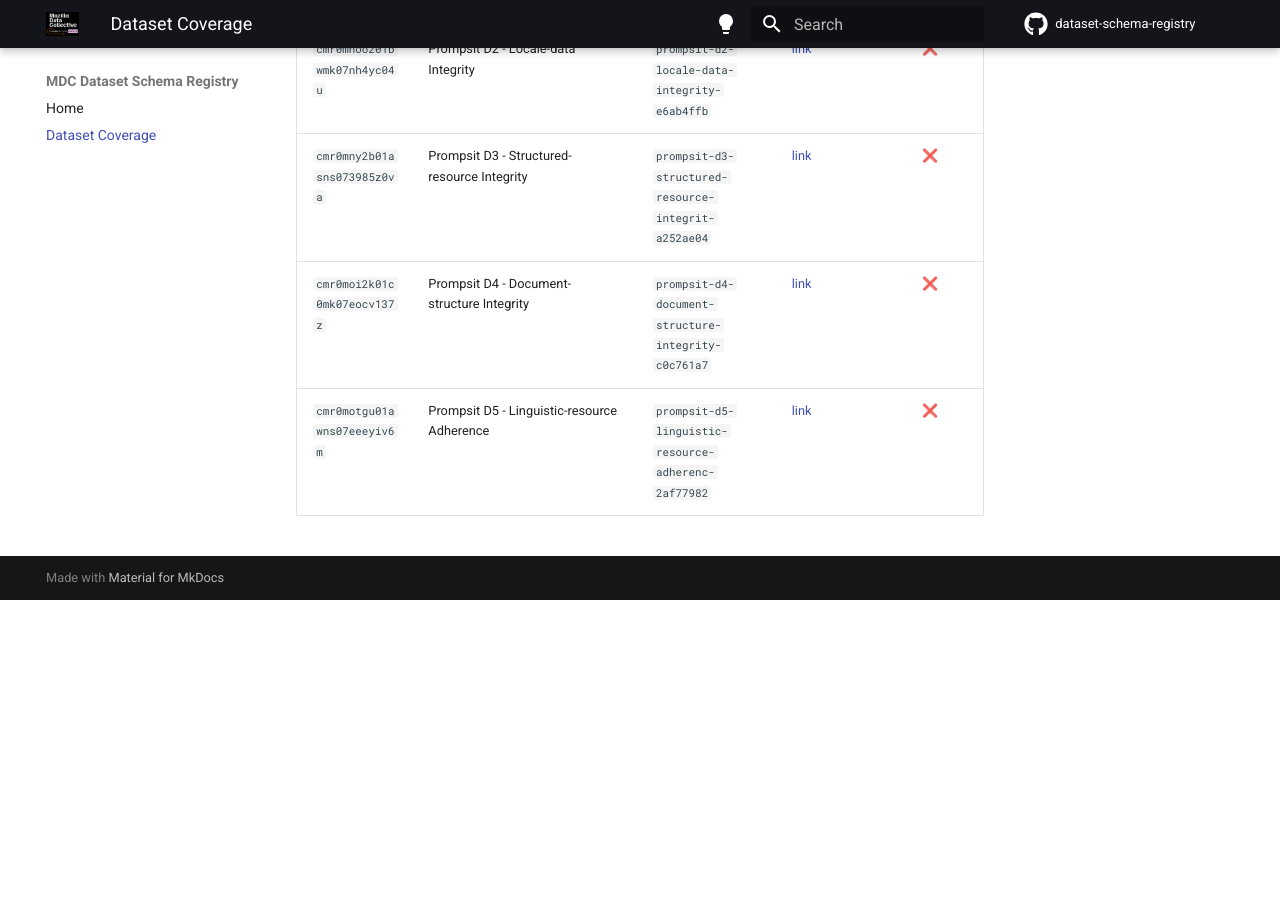
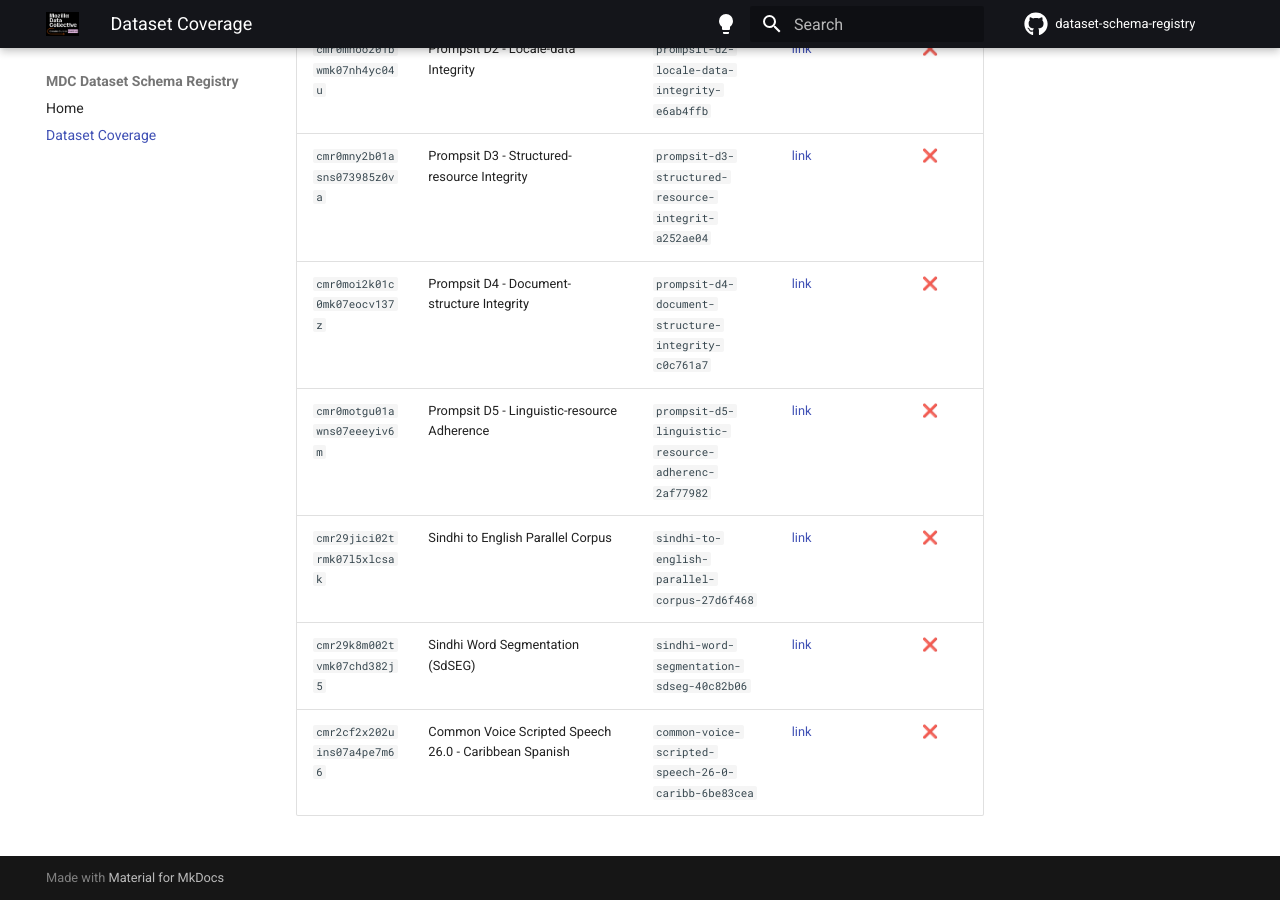
Before and after one commit to Mozilla-Data-Collective/dataset-schema-registry, an MkDocs documentation site: the page built from docs/dataset-coverage.md, in a window 1280 px wide and 900 px high, scrolled down 90687 px. Built offline with MkDocs 1.6.1 and Material for MkDocs 9.7.7, drawn with Linux system fonts in a browser that asks for light colours; comment, search, counter and statistics services are not loaded; before the commit the page ends 91287 px from its top, so only the background shows below that; part of the change alters nothing that is shown; some of the changed text lies outside the part shown.

Commit message:
chore: update dataset coverage [skip ci]

```diff
--- a/docs/dataset-coverage.md
+++ b/docs/dataset-coverage.md
@@ -8,10 +8,10 @@ schema in this registry and which ones are still missing.
     `registry/<dataset_id>/schema.yaml` file.  See the
     [Home](index.md) for details.
 
-**Last updated:** 2026-07-01
-**Total datasets in sitemap:** 887
+**Last updated:** 2026-07-02
+**Total datasets in sitemap:** 890
 **Schemas registered:** 409 ✅
-**Schemas missing:** 478 ❌
+**Schemas missing:** 481 ❌
 
 | ID | Name | Slug | Dataset page | Schema registered |
 |----|------|------|-------------|:-----------------:|
@@ -447,7 +447,7 @@ schema in this registry and which ones are still missing.
 | `cmq8fbsco01i5l207zvaorg0m` | AIRI AI4TALK Khakas-Russian Translation | `airi-ai4talk-khakas-russian-translation-1be0c384` | [link](https://mozilladatacollective.com/datasets/cmq8fbsco01i5l207zvaorg0m) | ❌ |
 | `cmq9hfevy02j3l207h80wyon8` | AIRI AI4TALK Meadow Mari ASR | `airi-ai4talk-meadow-mari-asr-b00cb00d` | [link](https://mozilladatacollective.com/datasets/cmq9hfevy02j3l207h80wyon8) | ❌ |
 | `cmq9hqu3k02jbl2074u0yvk2i` | Bulu-ASR-Dataset | `bulu-asr-dataset-3dd205aa` | [link](https://mozilladatacollective.com/datasets/cmq9hqu3k02jbl2074u0yvk2i) | ❌ |
-| `cmq9htcx402gbmk07g00d1u67` | Batanga-ALCAM-MultimodalDataset | `batanga-alcam-multimodaldataset-13c101d6` | [link](https://mozilladatacollective.com/datasets/cmq9htcx402gbmk07g00d1u67) | ❌ |
+| `cmq9htcx402gbmk07g00d1u67` | Batanga-ALCAM-MultimodalDataset | `batanga-alcam-multimodaldataset-ed1009ee` | [link](https://mozilladatacollective.com/datasets/cmq9htcx402gbmk07g00d1u67) | ❌ |
 | `cmq9hwfbr02gfmk07m1jgvwje` | Basaa-ASR-Dataset | `basaa-asr-dataset-dd3e2174` | [link](https://mozilladatacollective.com/datasets/cmq9hwfbr02gfmk07m1jgvwje) | ❌ |
 | `cmq9hxeod02gjmk07d9pq7jau` | Ewondo-ASR-Dataset | `ewondo-asr-dataset-a2d44d9f` | [link](https://mozilladatacollective.com/datasets/cmq9hxeod02gjmk07d9pq7jau) | ❌ |
 | `cmq9hxttl02jll207dw9krgw7` | Eton-ASR-Dataset | `eton-asr-dataset-0c68aa5d` | [link](https://mozilladatacollective.com/datasets/cmq9hxttl02jll207dw9krgw7) | ❌ |
@@ -902,3 +902,6 @@ schema in this registry and which ones are still missing.
 | `cmr0mny2b01asns073985z0va` | Prompsit D3 - Structured-resource Integrity | `prompsit-d3-structured-resource-integrit-a252ae04` | [link](https://mozilladatacollective.com/datasets/cmr0mny2b01asns073985z0va) | ❌ |
 | `cmr0moi2k01c0mk07eocv137z` | Prompsit D4 - Document-structure Integrity | `prompsit-d4-document-structure-integrity-c0c761a7` | [link](https://mozilladatacollective.com/datasets/cmr0moi2k01c0mk07eocv137z) | ❌ |
 | `cmr0motgu01awns07eeeyiv6m` | Prompsit D5 - Linguistic-resource Adherence | `prompsit-d5-linguistic-resource-adherenc-2af77982` | [link](https://mozilladatacollective.com/datasets/cmr0motgu01awns07eeeyiv6m) | ❌ |
+| `cmr29jici02trmk07l5xlcsak` | Sindhi to English Parallel Corpus | `sindhi-to-english-parallel-corpus-27d6f468` | [link](https://mozilladatacollective.com/datasets/cmr29jici02trmk07l5xlcsak) | ❌ |
+| `cmr29k8m002tvmk07chd382j5` | Sindhi Word Segmentation (SdSEG) | `sindhi-word-segmentation-sdseg-40c82b06` | [link](https://mozilladatacollective.com/datasets/cmr29k8m002tvmk07chd382j5) | ❌ |
+| `cmr2cf2x202uins07a4pe7m66` | Common Voice Scripted Speech 26.0 - Caribbean Spanish | `common-voice-scripted-speech-26-0-caribb-6be83cea` | [link](https://mozilladatacollective.com/datasets/cmr2cf2x202uins07a4pe7m66) | ❌ |
```
